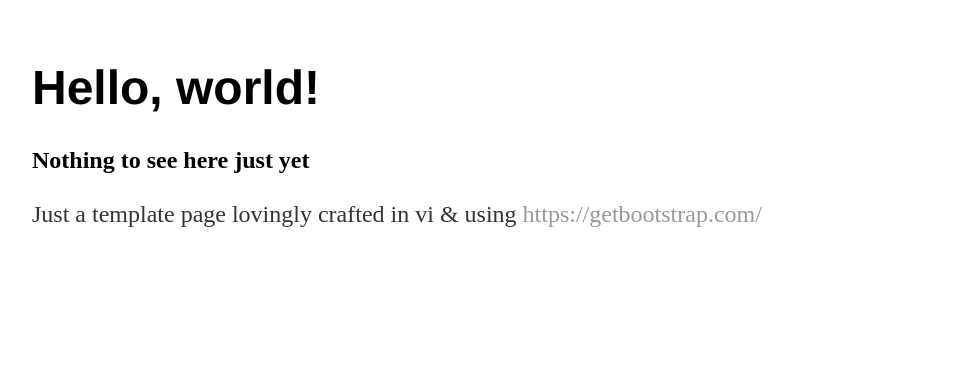
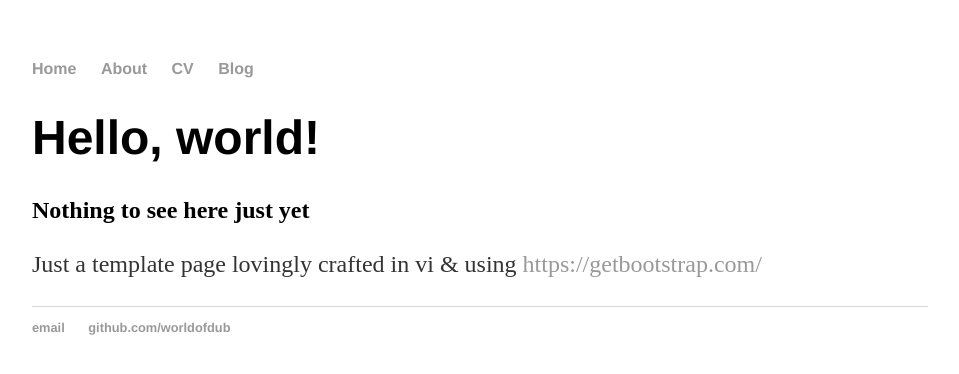
Before and after one commit to worldofdub/worldofdub.github.io, a plain HTML site: page index.html in a window 1280 px wide. Shown: the whole page, without its empty margins (160-1119 px from the left). Drawn offline with nearby package versions, Linux system fonts and the light colour scheme.

Commit message:
new CSS properly

```diff
--- a/index.html
+++ b/index.html
@@ -10,9 +10,27 @@
     <title>WorldOfDub</title>
   </head>
   <body>
-    <h1>Hello, world!</h1>
-    <h2>Nothing to see here just yet</h2>
-    <p>Just a template page lovingly crafted in vi & using <a href = https://getbootstrap.com/> https://getbootstrap.com/ </a></p>
+		<nav>
+    		<ul>
+        		<li><a href="/">Home</a></li>
+	        	<li><a href="/about">About</a></li>
+        		<li><a href="/cv">CV</a></li>
+        		<li><a href="/blog">Blog</a></li>
+    		</ul>
+		</nav>
+		<div class="container">
+    		<div class="blurb">
+		    <h1>Hello, world!</h1>
+		    <h2>Nothing to see here just yet</h2>
+		    <p>Just a template page lovingly crafted in vi & using <a href = https://getbootstrap.com/> https://getbootstrap.com/ </a></p>
+    		</div><!-- /.blurb -->
+		</div><!-- /.container -->
+		<footer>
+    		<ul>
+        		<li><a href="mailto:email@worldofdub.org.uk">email</a></li>
+        		<li><a href="https://github.com/worldofdub">github.com/worldofdub</a></li>
+			</ul>
+		</footer>
 
     <!-- Optional JavaScript -->
     <!-- jQuery first, then Popper.js, then Bootstrap JS -->
```
